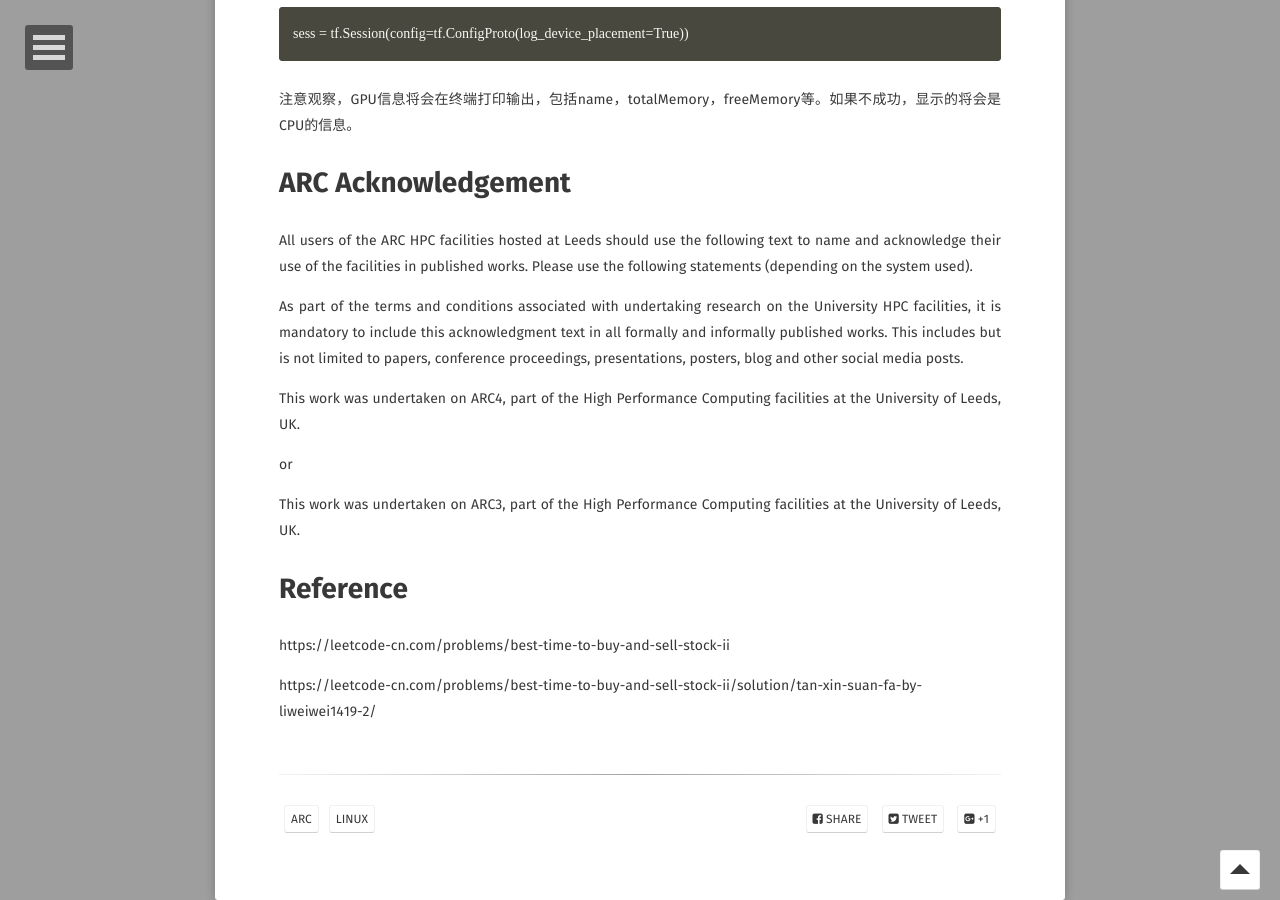
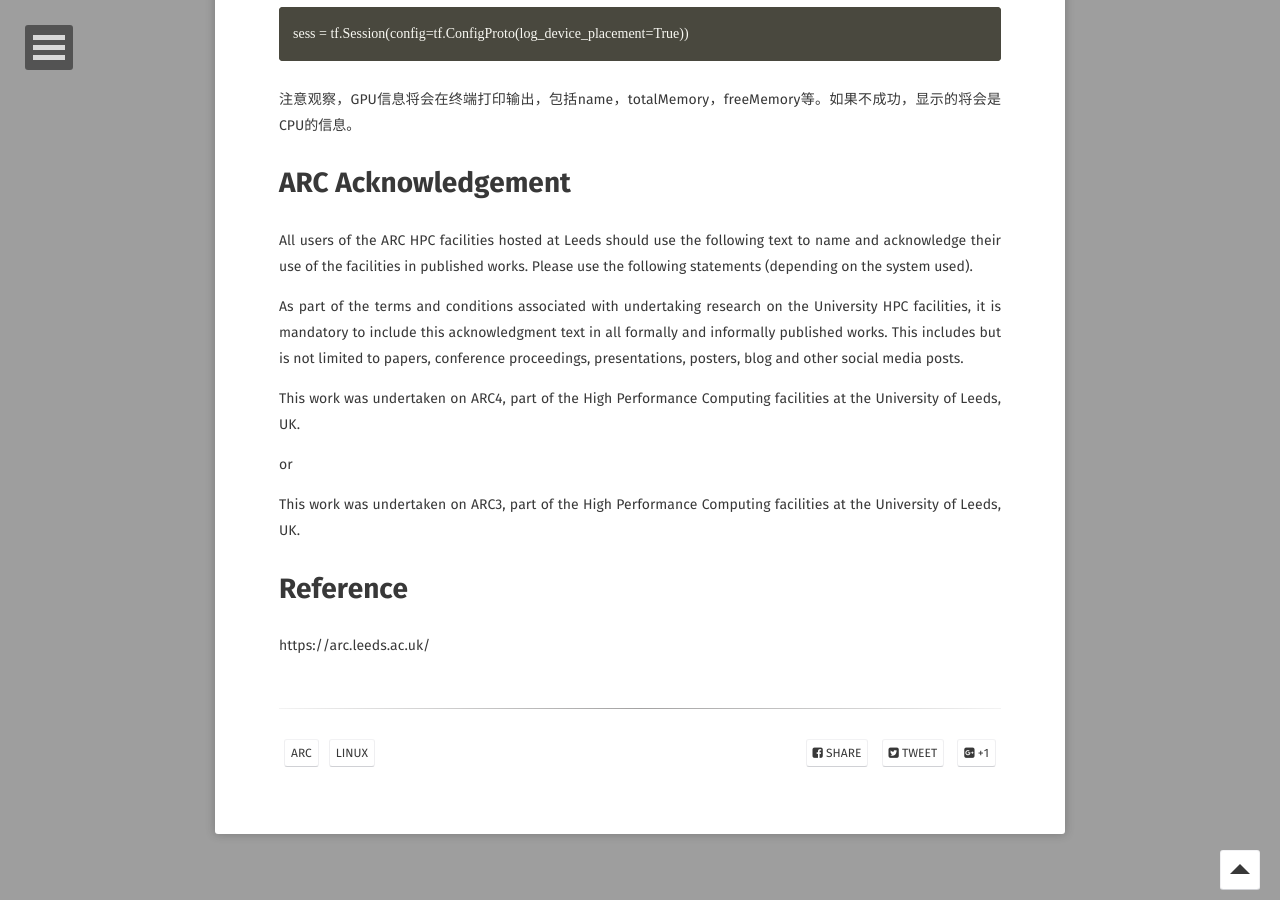
Before and after one commit to YawWQ/yawwq.github.io, a Jekyll site: the page built from _posts/2020-04-10-在ARC上使用GPU资源运行Python Tensorflow (University of Leeds).md, in a window 1280 px wide and 900 px high, scrolled down 3622 px. Built offline with Jekyll 4.4.1, drawn with Linux system fonts in a browser that asks for light colours; some web fonts are replaced; some of the changed lines change nothing that is shown.

Commit message:
change reference

```diff
--- a/_posts/2020-04-10-在ARC上使用GPU资源运行Python Tensorflow (University of Leeds).md
+++ b/_posts/2020-04-10-在ARC上使用GPU资源运行Python Tensorflow (University of Leeds).md
@@ -131,6 +131,4 @@ This work was undertaken on ARC3, part of the High Performance Computing facilit
 
 # Reference
 
-https://leetcode-cn.com/problems/best-time-to-buy-and-sell-stock-ii
-
-https://leetcode-cn.com/problems/best-time-to-buy-and-sell-stock-ii/solution/tan-xin-suan-fa-by-liweiwei1419-2/
+https://arc.leeds.ac.uk/
```
